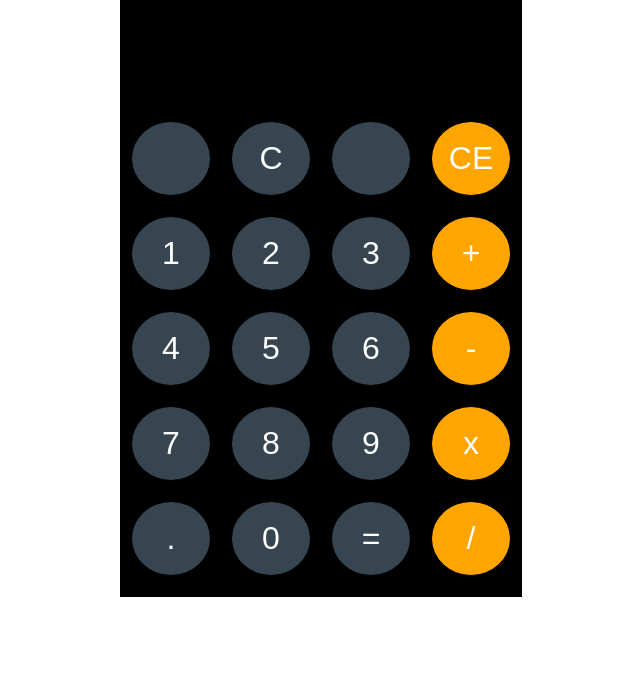
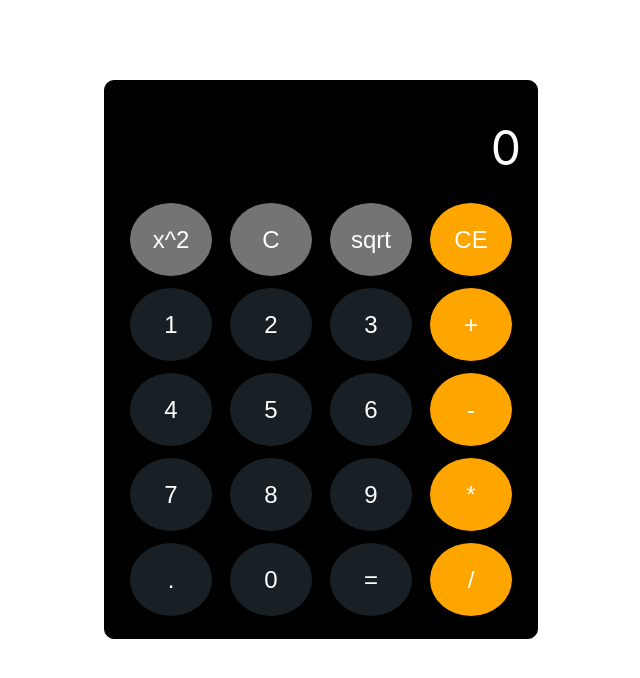
Before and after one commit to CookieMonsta89/calculator, a React (Create React App) app: page / in a window 1280 px wide. Shown: the top 678 px of the page, without its empty margins (319-959 px from the left). Built offline with nearby package versions, Linux system fonts and the light colour scheme.

Commit message:
updated calculator with exponent and sqrt feature

```diff
--- a/src/App.css
+++ b/src/App.css
@@ -5,6 +5,9 @@
   margin: 0 auto;
   font-size: 62.5%;
   background:black;
+  margin-top:5rem;
+  padding:1rem;
+  border-radius:1em;
 }
 
 .App-logo {
@@ -42,23 +45,55 @@
   justify-content: space-around;
   width:100%;
   font-size:12rem;
-  margin:20px 0;
+  flex-wrap:wrap;
 }
 
 .row button {
-  width:20%;
+  width:21%;
   border:1px solid black;
   height:75px;
-  font-size: 2rem;
+  margin:5px 0;
+  font-size: 1.5rem;
   border-radius: 50%;
-  background:#36454f;
+  background:#36454f79;
   color:white;
+}
 
+.row button:hover, .row button:focus {
+  background:rgba(220, 220, 220, 0.527);
+  cursor: pointer;
+}
+
+.row button:nth-child(1) {
+  background:rgba(220, 220, 220, 0.527)
+}
+
+.row button:nth-child(2) {
+  background:rgba(220, 220, 220, 0.527)
+}
+
+.row button:nth-child(3) {
+  background:rgba(220, 220, 220, 0.527)
+}
+
+.row button:nth-child(4) {
+  background:orange;
+}
+
+.row button:nth-child(8) {
+  background:orange;
+}
+
+.row button:nth-child(12) {
+  background:orange;
+}
+
+.row button:nth-child(16) {
+  background:orange;
 }
 
 .row button:nth-last-child(1) {
   background:orange;
-  color:white;
 }
 
 .display {
--- a/src/App.js
+++ b/src/App.js
@@ -1,6 +1,6 @@
 import React from "react";
 import "./App.css";
-import Calculator from "./container/calculator";
+import Calculator from "./container/Calculator";
 
 function App() {
   return (
--- /dev/null
+++ b/src/components/button.js
@@ -0,0 +1,18 @@
+import React from 'react';
+import {buttons} from '../data/buttonObject';
+
+const Button = props => {
+    return (
+        <React.Fragment>
+            {buttons.map((button, idx) => {
+                return (
+                    <button name={button.name} key={idx} onClick={e => props.onClick(e.target.name)}>
+                        {button.name}
+                    </button>
+                )
+            })}
+        </React.Fragment>
+     );
+}
+
+export default Button
--- /dev/null
+++ b/src/components/buttonLayout.js
@@ -0,0 +1,12 @@
+import React from "react";
+import Button from '../components/button';
+
+const ButtonLayout = props => {
+  return (
+    <div className="row">
+      <Button onClick={props.onClick}/>
+    </div>
+  );
+};
+
+export default ButtonLayout;
--- /dev/null
+++ b/src/components/display.js
@@ -0,0 +1,12 @@
+import React from 'react';
+
+const Display = props => {
+    const {display} = props;
+    return (
+        <div className="display" value={display}>
+            {display.length !== 0 ? display.length > 10 ? display.substring(1, 10) + "..." : display : '0'}
+        </div>
+     );
+}
+
+export default Display;
--- a/src/container/calculator.js
+++ b/src/container/calculator.js
@@ -1,12 +1,13 @@
 import React from 'react';
 import '../../src/App.css'
+import ButtonLayout from '../components/buttonLayout';
+import Display from '../components/display';
 
 class Calculator extends React.Component {
   constructor(props) {
     super(props);
     this.state = {
         display:"",
-        exponent:false,
     };
   }
 
@@ -21,52 +22,31 @@ class Calculator extends React.Component {
         })
     } else if (button === 'C') {
         this.setState({
-            display: this.state.display.slice(0, -1)
+            display: this.state.display.toString().slice(0, -1)
+        })
+    } else if (button === 'x^2') {
+        let number = this.state.display.split('x^2').join('');
+        this.setState({
+          display: Math.pow(number, number).toString()
+        })
+    } else if (button === 'sqrt') {
+        let number = this.state.display.split('sqrt').join('');
+        this.setState({
+          display: Math.sqrt(number).toString()
         })
     } else {
         this.setState({
-            display: this.state.display + button,
+            display: this.state.display.toString() + button,
         })
     }
   }
-
-
 
   render() {
       const {display} = this.state;
     return (
       <React.Fragment>
-        <div className="display" value={display}>{display}</div>
-        <div className="row">
-          <button name="(" onClick={e => this.onClick(e.target.name)}></button>
-          <button name="C" onClick={e => this.onClick(e.target.name)}>C</button>
-          <button name="^" onClick={e => this.onClick(e.target.name)}></button>
-          <button name="CE" onClick={e => this.onClick(e.target.name)}>CE</button>
-        </div>
-        <div className="row">
-          <button name="1" onClick={e => this.onClick(e.target.name)}>1</button>
-          <button name="2" onClick={e => this.onClick(e.target.name)}>2</button>
-          <button name="3" onClick={e => this.onClick(e.target.name)}>3</button>
-          <button name="+" onClick={e => this.onClick(e.target.name)}>+</button>
-        </div>
-        <div className="row">
-          <button name="4" onClick={e => this.onClick(e.target.name)}>4</button>
-          <button name="5" onClick={e => this.onClick(e.target.name)}>5</button>
-          <button name="6" onClick={e => this.onClick(e.target.name)}>6</button>
-          <button name="-" onClick={e => this.onClick(e.target.name)}>-</button>
-        </div>
-        <div className="row">
-          <button name="7" onClick={e => this.onClick(e.target.name)}>7</button>
-          <button name="8" onClick={e => this.onClick(e.target.name)}>8</button>
-          <button name="9" onClick={e => this.onClick(e.target.name)}>9</button>
-          <button name="x" onClick={e => this.onClick(e.target.name)}>x</button>
-        </div>
-        <div className="row">
-          <button name="." onClick={e => this.onClick(e.target.name)} >.</button>
-          <button name="0" onClick={e => this.onClick(e.target.name)}>0</button>
-          <button name="=" onClick={e => this.onClick(e.target.name)}>=</button>
-          <button name="/" onClick={e => this.onClick(e.target.name)}>/</button>
-        </div>
+        <Display display={display}/>
+        <ButtonLayout onClick={this.onClick}/>
       </React.Fragment>
     );
   }
--- /dev/null
+++ b/src/data/buttonObject.js
@@ -0,0 +1,52 @@
+export const buttons = [
+    {
+        name: 'x^2'
+    },
+    {
+        name: 'C'
+    },
+    {
+        name: 'sqrt'
+    },
+    {
+        name: 'CE'
+    },
+    {
+        name: '1'
+    },
+    {
+        name: '2'
+    },
+    {
+        name: '3'
+    },
+    {
+        name: '+'
+    },
+    {
+        name: '4'
+    },
+    {
+        name: '5'
+    }, {
+        name: '6'
+    }, {
+        name: '-'
+    }, {
+        name: '7'
+    }, {
+        name: '8'
+    }, {
+        name: '9'
+    }, {
+        name: '*'
+    }, {
+        name: '.'
+    }, {
+        name: '0'
+    }, {
+        name: '='
+    }, {
+        name: '/'
+    }
+]
```
